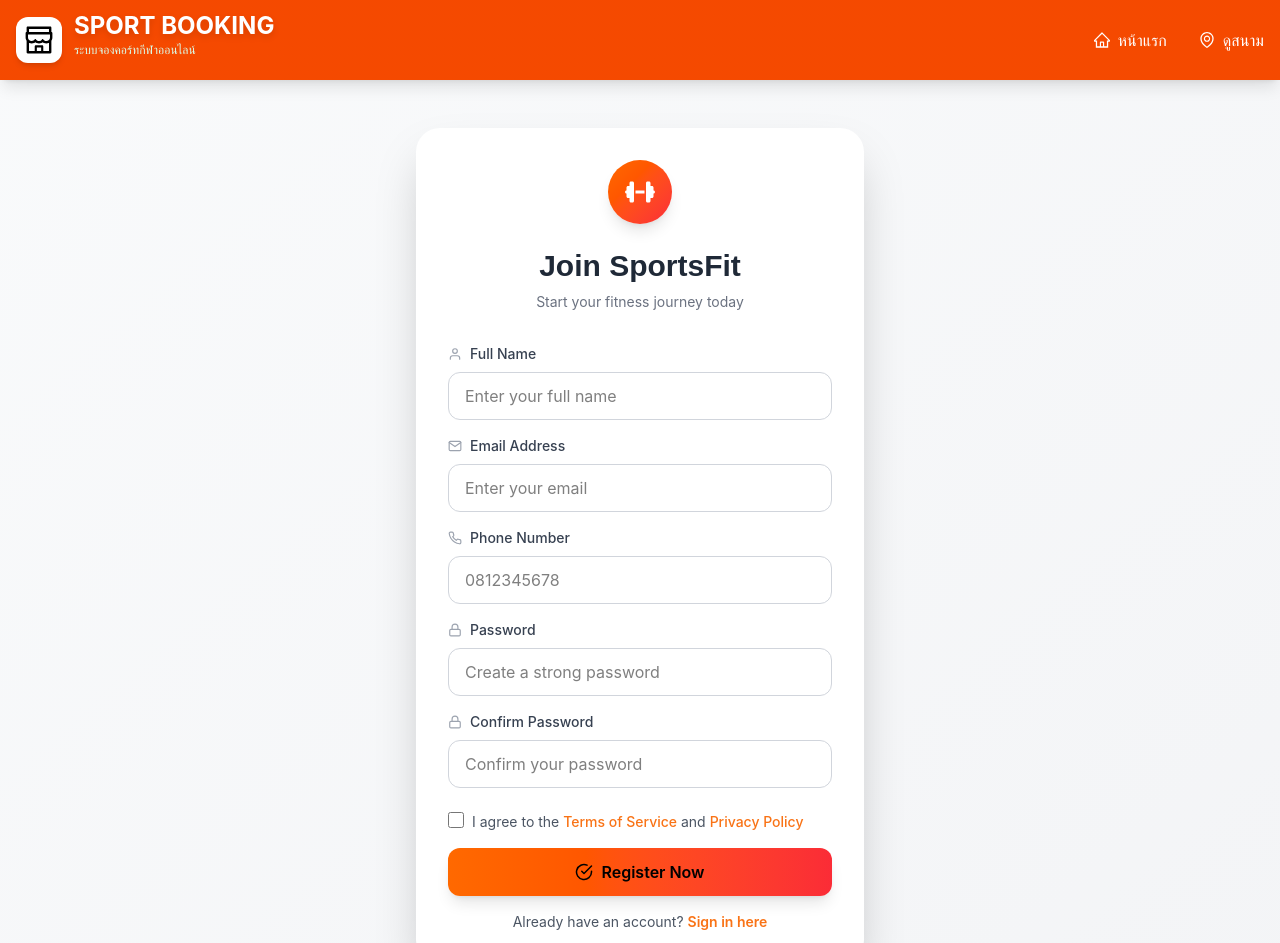
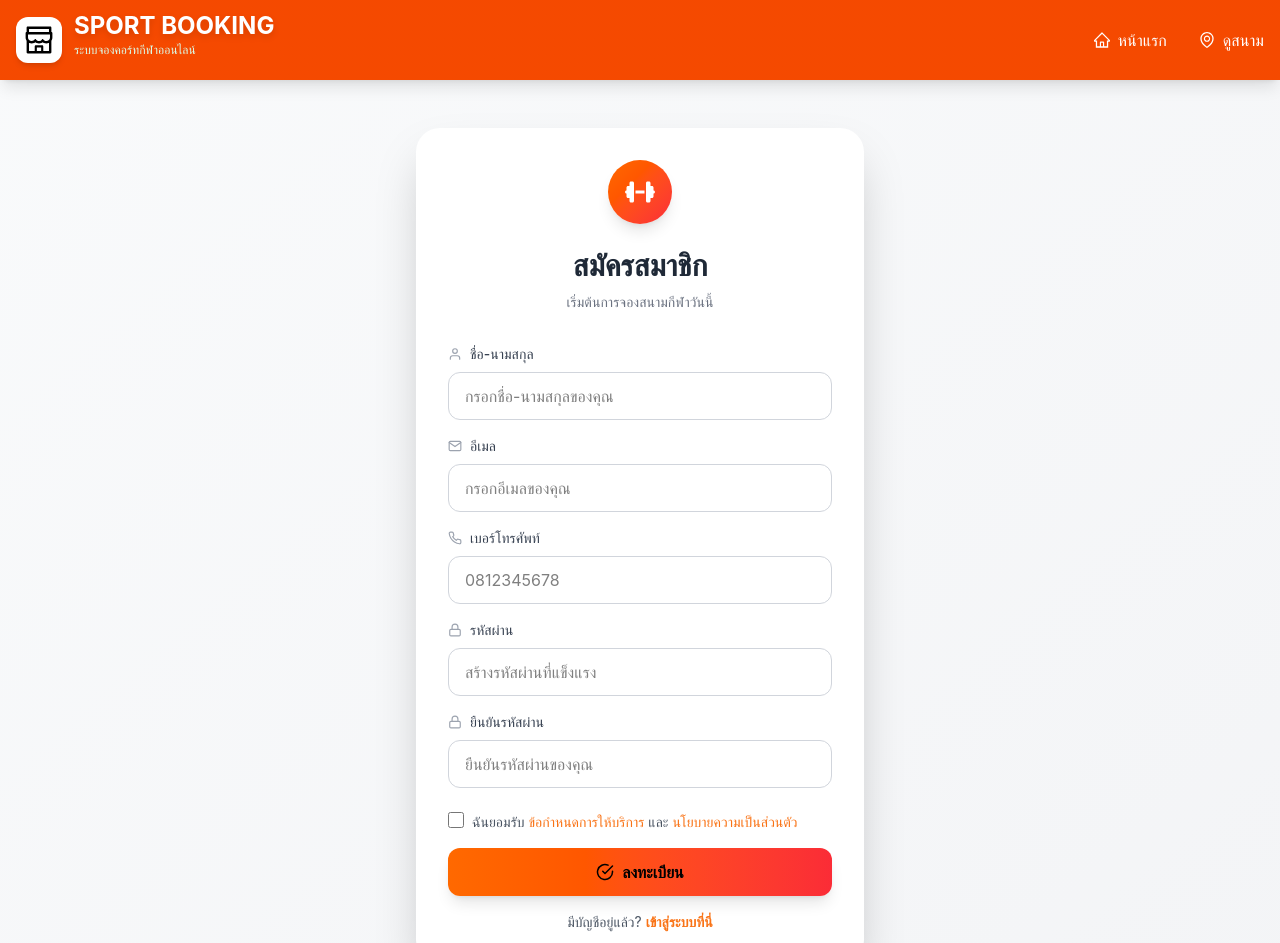
Before and after one commit to SaGaGro/SFB-Project, a React app in the folder frontend/: page /register in a window 1280 px wide. Shown: the top 943 px of the page. Built offline with nearby package versions, Linux system fonts and the light colour scheme; the HTML template or start-up script is replaced by a standard one; a web font is replaced by a local one.

Commit message:
Kunatip
Login Register
Thai Design

```diff
--- a/frontend/src/components/common/Navbar.jsx
+++ b/frontend/src/components/common/Navbar.jsx
@@ -198,14 +198,15 @@ const Navbar = () => {
                 <div className="flex items-center space-x-3">
                   <Link to="/login">
                     <Button
-                      className="border-2 border-white text-white hover:bg-white hover:text-green-600 font-semibold h-10 px-6 rounded-full"
+                      className="border-2 border-white text-white !hover:bg-white !hover:text-black font-semibold h-10 px-6 rounded-full"
                       ghost
                     >
                       เข้าสู่ระบบ
                     </Button>
                   </Link>
                   <Link to="/register">
-                    <Button className="bg-white text-green-600 hover:bg-green-50 border-0 font-semibold h-10 px-6 rounded-full shadow-md hover:shadow-lg transition-all">
+                    <Button className="border-2 border-white text-white !hover:bg-white !hover:text-black font-semibold h-10 px-6 rounded-full"
+                      ghost>
                       สมัครสมาชิก
                     </Button>
                   </Link>
--- a/frontend/src/pages/auth/Login.jsx
+++ b/frontend/src/pages/auth/Login.jsx
@@ -6,8 +6,8 @@ import {
   EyeOutlined,
 } from "@ant-design/icons";
 import { FaDumbbell } from "react-icons/fa6";
-import { FaFacebook, FaGoogle, FaLock } from "react-icons/fa"; // ✅ เพิ่ม FaLock
-import { IoIosMail } from "react-icons/io"; // ✅ เพิ่ม IoIosMail
+import { FaFacebook, FaGoogle, FaLock } from "react-icons/fa";
+import { IoIosMail } from "react-icons/io";
 import { IoMdExit } from "react-icons/io";
 import { toast } from "react-toastify";
 import useAuthStore from "../../stores/authStore";
@@ -22,7 +22,7 @@ const Login = () => {
 
   useEffect(() => {
     if (isAuthenticated && user) {
-      console.log("✅ User authenticated:", user);
+      console.log("✅ ผู้ใช้ยืนยันตัวตนแล้ว:", user);
     }
   }, [isAuthenticated, user]);
 
@@ -33,7 +33,7 @@ const Login = () => {
   const onFinish = async (values) => {
     try {
       const response = await login(values.email, values.password);
-      console.log("✅ Login response:", response);
+      console.log("✅ การเข้าสู่ระบบสำเร็จ:", response);
 
       const userData = response.data.user;
 
@@ -56,10 +56,10 @@ const Login = () => {
         }
       }, 1000);
     } catch (err) {
-      console.error("❌ Login error:", err);
-      console.log("Error object:", err);
-      console.log("Error message:", err.message);
-      console.log("Error response:", err.response);
+      console.error("❌ ข้อผิดพลาดในการเข้าสู่ระบบ:", err);
+      console.log("ออบเจ็กต์ข้อผิดพลาด:", err);
+      console.log("ข้อความข้อผิดพลาด:", err.message);
+      console.log("การตอบกลับข้อผิดพลาด:", err.response);
 
       let errorMessage = "เกิดข้อผิดพลาดในการเข้าสู่ระบบ";
 
@@ -133,10 +133,10 @@ const Login = () => {
             {/* Title */}
             <div className="text-center mb-8">
               <h1 className="!text-3xl !font-bold !text-gray-800 !mb-2">
-                Welcome Back
+                ยินดีต้อนรับ
               </h1>
               <p className="text-gray-500 text-sm">
-                Sign in to continue your fitness journey
+                เข้าสู่ระบบเพื่อเริ่มต้นการจองสนามกีฬา
               </p>
             </div>
 
@@ -148,11 +148,11 @@ const Login = () => {
               layout="vertical"
               requiredMark={false}
             >
-              {/* Email - ✅ เปลี่ยน icon */}
+              {/* Email */}
               <Form.Item
                 label={
                   <span className="text-gray-700 font-medium text-sm">
-                    Email Address
+                    อีเมล
                   </span>
                 }
                 name="email"
@@ -163,16 +163,16 @@ const Login = () => {
               >
                 <Input
                   prefix={<IoIosMail className="text-gray-400 text-lg" />}
-                  placeholder="Enter your email"
+                  placeholder="กรอกอีเมลของคุณ"
                   className="h-12 rounded-xl border-gray-300 hover:border-orange-400 focus:border-orange-500"
                 />
               </Form.Item>
 
-              {/* Password - ✅ เปลี่ยน icon */}
+              {/* Password */}
               <Form.Item
                 label={
                   <span className="text-gray-700 font-medium text-sm">
-                    Password
+                    รหัสผ่าน
                   </span>
                 }
                 name="password"
@@ -180,7 +180,7 @@ const Login = () => {
               >
                 <Input.Password
                   prefix={<FaLock className="text-gray-400" />}
-                  placeholder="Enter your password"
+                  placeholder="กรอกรหัสผ่านของคุณ"
                   iconRender={(visible) =>
                     visible ? <EyeOutlined /> : <EyeInvisibleOutlined />
                   }
@@ -192,14 +192,14 @@ const Login = () => {
               <div className="flex items-center justify-between mb-6">
                 <Form.Item name="remember" valuePropName="checked" noStyle>
                   <Checkbox className="text-gray-600 text-sm">
-                    Remember me
+                    จดจำฉันไว้
                   </Checkbox>
                 </Form.Item>
                 <Link
                   to="/forgot-password"
                   className="!text-orange-500 !hover:text-orange-600 !text-sm !font-medium"
                 >
-                  Forgot password?
+                  ลืมรหัสผ่าน?
                 </Link>
               </div>
 
@@ -212,13 +212,13 @@ const Login = () => {
                   icon={<IoMdExit className="text-lg" />}
                   className="w-full btn-orange-gradient"
                 >
-                  Login
+                  เข้าสู่ระบบ
                 </Button>
               </Form.Item>
 
               {/* Continue with */}
               <div className="text-center text-gray-400 text-sm mb-4">
-                or Continue with
+                หรือเข้าสู่ระบบด้วย
               </div>
 
               {/* Social Login Buttons */}
@@ -243,13 +243,13 @@ const Login = () => {
               {/* Sign Up Link */}
               <div className="text-center">
                 <span className="text-gray-600 text-sm">
-                  Don't have an account?{" "}
+                  ยังไม่มีบัญชี?{" "}
                 </span>
                 <Link
                   to="/register"
                   className="!text-orange-500 !hover:text-orange-600 !font-semibold !text-sm"
                 >
-                  Sign up here
+                  สมัครสมาชิกที่นี่
                 </Link>
               </div>
             </Form>
@@ -260,7 +260,7 @@ const Login = () => {
       {/* Footer */}
       <footer className="bg-white border-t border-gray-200 py-6 mt-auto">
         <div className="container mx-auto px-4 text-center text-gray-600">
-          <p>© 2025 Sport Booking System - ระบบจองคอร์ทกีฬาออนไลน์</p>
+          <p>© 2025 ระบบจองสนามกีฬา - ระบบจองคอร์ทกีฬาออนไลน์</p>
         </div>
       </footer>
     </div>
--- a/frontend/src/pages/auth/Register.jsx
+++ b/frontend/src/pages/auth/Register.jsx
@@ -124,7 +124,7 @@ const Register = () => {
       }, 2000);
 
     } catch (err) {
-      console.error('❌ Register error:', err);
+      console.error('❌ ข้อผิดพลาดในการลงทะเบียน:', err);
 
       let errorMessage = 'ลงทะเบียนไม่สำเร็จ';
 
@@ -184,8 +184,8 @@ const Register = () => {
 
             {/* Title */}
             <div className="text-center mb-8">
-              <h1 className="text-3xl font-bold text-gray-800 mb-2">Join SportsFit</h1>
-              <p className="text-gray-500 text-sm">Start your fitness journey today</p>
+              <h1 className="text-3xl font-bold text-gray-800 mb-2">สมัครสมาชิก</h1>
+              <p className="text-gray-500 text-sm">เริ่มต้นการจองสนามกีฬาวันนี้</p>
             </div>
 
             {/* Form */}
@@ -194,14 +194,14 @@ const Register = () => {
               <div>
                 <label className="flex items-center text-sm font-medium text-gray-700 mb-2">
                   <FiUser className="mr-2 text-gray-400" />
-                  Full Name
+                  ชื่อ-นามสกุล
                 </label>
                 <input
                   type="text"
                   name="username"
                   value={formData.username}
                   onChange={handleChange}
-                  placeholder="Enter your full name"
+                  placeholder="กรอกชื่อ-นามสกุลของคุณ"
                   className={`w-full px-4 py-3 border ${errors.username ? 'border-red-500' : 'border-gray-300'} rounded-xl focus:outline-none focus:ring-2 focus:ring-orange-500 focus:border-transparent hover:border-orange-400 transition-all h-12`}
                 />
                 {errors.username && (
@@ -213,14 +213,14 @@ const Register = () => {
               <div>
                 <label className="flex items-center text-sm font-medium text-gray-700 mb-2">
                   <FiMail className="mr-2 text-gray-400" />
-                  Email Address
+                  อีเมล
                 </label>
                 <input
                   type="email"
                   name="email"
                   value={formData.email}
                   onChange={handleChange}
-                  placeholder="Enter your email"
+                  placeholder="กรอกอีเมลของคุณ"
                   className={`w-full px-4 py-3 border ${errors.email ? 'border-red-500' : 'border-gray-300'} rounded-xl focus:outline-none focus:ring-2 focus:ring-orange-500 focus:border-transparent hover:border-orange-400 transition-all h-12`}
                 />
                 {errors.email && (
@@ -232,7 +232,7 @@ const Register = () => {
               <div>
                 <label className="flex items-center text-sm font-medium text-gray-700 mb-2">
                   <FiPhone className="mr-2 text-gray-400" />
-                  Phone Number
+                  เบอร์โทรศัพท์
                 </label>
                 <input
                   type="tel"
@@ -252,14 +252,14 @@ const Register = () => {
               <div>
                 <label className="flex items-center text-sm font-medium text-gray-700 mb-2">
                   <FiLock className="mr-2 text-gray-400" />
-                  Password
+                  รหัสผ่าน
                 </label>
                 <input
                   type="password"
                   name="password"
                   value={formData.password}
                   onChange={handleChange}
-                  placeholder="Create a strong password"
+                  placeholder="สร้างรหัสผ่านที่แข็งแรง"
                   className={`w-full px-4 py-3 border ${errors.password ? 'border-red-500' : 'border-gray-300'} rounded-xl focus:outline-none focus:ring-2 focus:ring-orange-500 focus:border-transparent hover:border-orange-400 transition-all h-12`}
                 />
                 {errors.password && (
@@ -271,14 +271,14 @@ const Register = () => {
               <div>
                 <label className="flex items-center text-sm font-medium text-gray-700 mb-2">
                   <FiLock className="mr-2 text-gray-400" />
-                  Confirm Password
+                  ยืนยันรหัสผ่าน
                 </label>
                 <input
                   type="password"
                   name="confirmPassword"
                   value={formData.confirmPassword}
                   onChange={handleChange}
-                  placeholder="Confirm your password"
+                  placeholder="ยืนยันรหัสผ่านของคุณ"
                   className={`w-full px-4 py-3 border ${errors.confirmPassword ? 'border-red-500' : 'border-gray-300'} rounded-xl focus:outline-none focus:ring-2 focus:ring-orange-500 focus:border-transparent hover:border-orange-400 transition-all h-12`}
                 />
                 {errors.confirmPassword && (
@@ -296,13 +296,13 @@ const Register = () => {
                   className="mt-1 h-4 w-4 text-orange-600 border-gray-300 rounded focus:ring-orange-500 cursor-pointer"
                 />
                 <label className="ml-2 text-sm text-gray-600">
-                  I agree to the{' '}
+                  ฉันยอมรับ{' '}
                   <Link to="/terms" className="text-orange-500 hover:text-orange-600 font-medium">
-                    Terms of Service
+                    ข้อกำหนดการให้บริการ
                   </Link>
-                  {' '}and{' '}
+                  {' '}และ{' '}
                   <Link to="/privacy" className="text-orange-500 hover:text-orange-600 font-medium">
-                    Privacy Policy
+                    นโยบายความเป็นส่วนตัว
                   </Link>
                 </label>
               </div>
@@ -327,16 +327,16 @@ const Register = () => {
                 ) : (
                   <>
                     <FiCheckCircle className="mr-2 text-lg" />
-                    Register Now
+                    ลงทะเบียน
                   </>
                 )}
               </button>
 
               {/* Sign In Link */}
               <div className="text-center pt-4">
-                <span className="text-gray-600 text-sm">Already have an account? </span>
+                <span className="text-gray-600 text-sm">มีบัญชีอยู่แล้ว? </span>
                 <Link to="/login" className="text-orange-500 hover:text-orange-600 font-semibold text-sm">
-                  Sign in here
+                  เข้าสู่ระบบที่นี่
                 </Link>
               </div>
             </form>
@@ -346,15 +346,15 @@ const Register = () => {
           <div className="grid grid-cols-3 gap-4 mt-8 text-center">
             <div>
               <div className="text-2xl font-bold text-orange-500">50K+</div>
-              <div className="text-xs text-gray-600">Active Members</div>
+              <div className="text-xs text-gray-600">สมาชิกที่ใช้งาน</div>
             </div>
             <div>
               <div className="text-2xl font-bold text-orange-500">100+</div>
-              <div className="text-xs text-gray-600">Workout Plans</div>
+              <div className="text-xs text-gray-600">แผนการออกกำลังกาย</div>
             </div>
             <div>
               <div className="text-2xl font-bold text-orange-500">24/7</div>
-              <div className="text-xs text-gray-600">Support</div>
+              <div className="text-xs text-gray-600">บริการสนับสนุน</div>
             </div>
           </div> */}
         </div>
@@ -363,7 +363,7 @@ const Register = () => {
       {/* Footer */}
       <footer className="bg-white border-t border-gray-200 py-6 mt-auto">
         <div className="container mx-auto px-4 text-center text-gray-600">
-          <p>© 2025 Sport Booking System - ระบบจองคอร์ทกีฬาออนไลน์</p>
+          <p>© 2025 ระบบจองสนามกีฬา - ระบบจองคอร์ทกีฬาออนไลน์</p>
         </div>
       </footer>
     </div>
```
